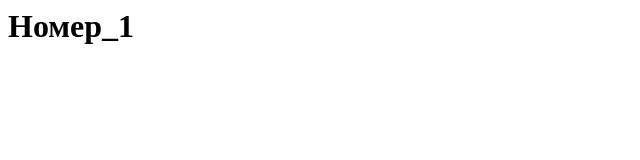
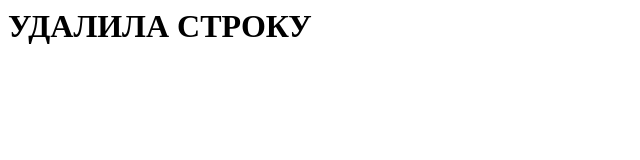
Before and after one commit to DegOlgaVik/dz5-Olga-Degteva, a plain HTML site: page src/index.html in a window 1280 px wide. Shown: the whole page, without its empty margins (0-640 px from the left). Drawn offline with Linux system fonts and the light colour scheme.

```diff
--- a/src/index.html
+++ b/src/index.html
@@ -5,7 +5,12 @@
     <body>
         <header>
             <div class="dz">
-                <h1>Номер_1</h1>
+                <h1>
+
+
+
+                    УДАЛИЛА СТРОКУ
+                </h1>
             </div>
         </header>
     </body>
```
